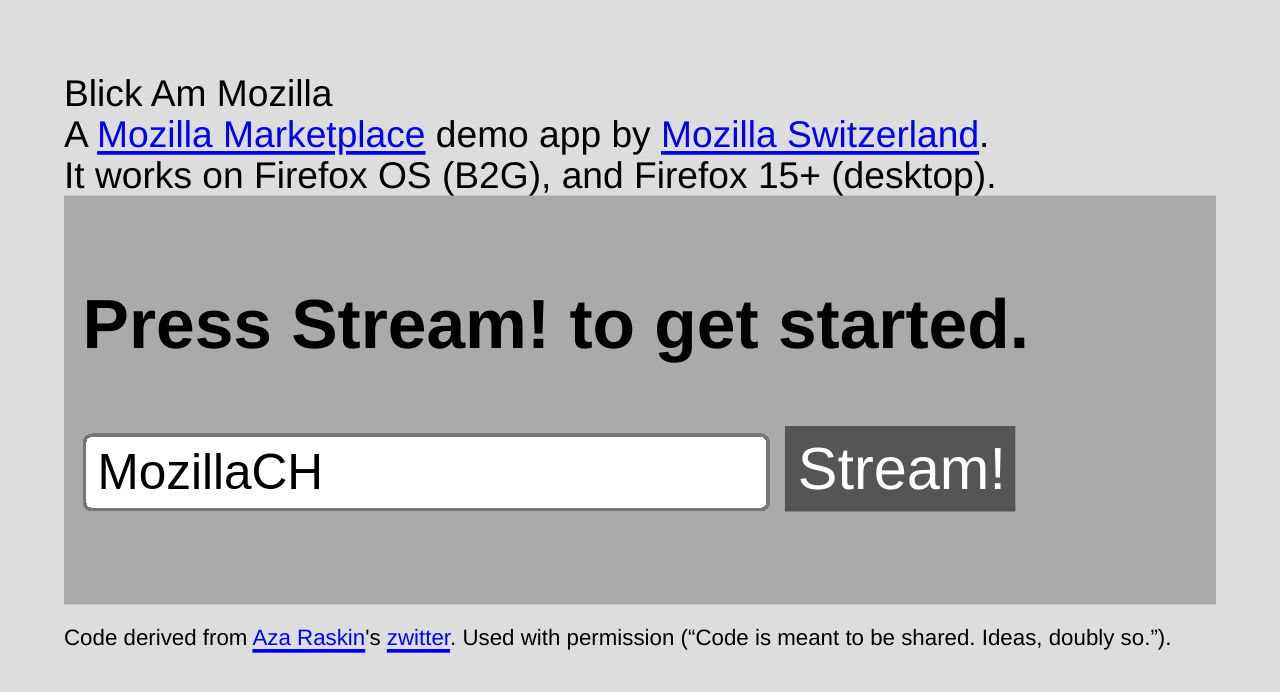
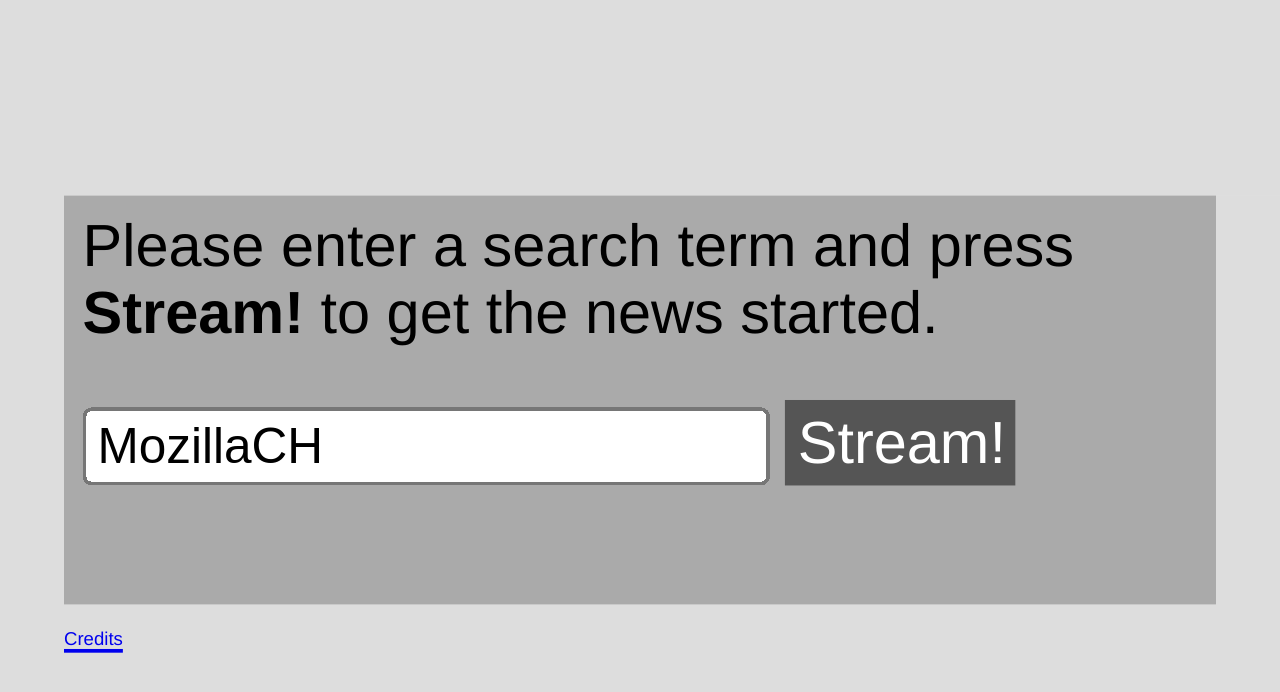
Before and after one commit to hmitsch/BlickAmMozilla, a plain HTML site: page www/home.html in a window 1280 px wide. Shown: the top 692 px of the page. Drawn offline with Linux system fonts and the light colour scheme.

Commit message:
Cleaned up home.html and refactored some text into credits.html.

```diff
--- a/www/home.html
+++ b/www/home.html
@@ -10,19 +10,15 @@
 </head>
 <body>
 	<div id="container">
-			<div id="header">
-				Blick Am Mozilla <br>
-				A <a href="https://marketplace.mozilla.org" target="_blank">Mozilla Marketplace</a> demo app by <a href="https://twitter.com/MozillaCH" target="_blank">Mozilla Switzerland</a>. <br>
-				It works on Firefox OS (B2G), and Firefox 15+ (desktop).
-			</div>
 		<div id="orig">
-					<h3>Press <strong>Stream!</strong> to get started.</h3>
+			Please enter a search term and press <strong>Stream!</strong> to get the news started.<p>
 				<input id="text" type="text" value="MozillaCH">
 				<span id="go">Stream!</span>
 			</div>
 
 			<div id="footer">
-				<p> Code derived from <a href="http://www.azarask.in" target="_blank">Aza Raskin</a>'s <a href="http://azarask.in/projects/zwitter/" target="_blank">zwitter</a>. Used with permission (<q>Code is meant to be shared. Ideas, doubly so.</q>).</p>
+				<p> <small> <a href="credits.html" target="_blank">Credits</a> </small>
+				</p>
 			</div>
 		</div>
 		<script type="text/javascript" src="js/lib/jquery.js"></script>
```
Lines whose indentation alone changed are shown as unchanged.
